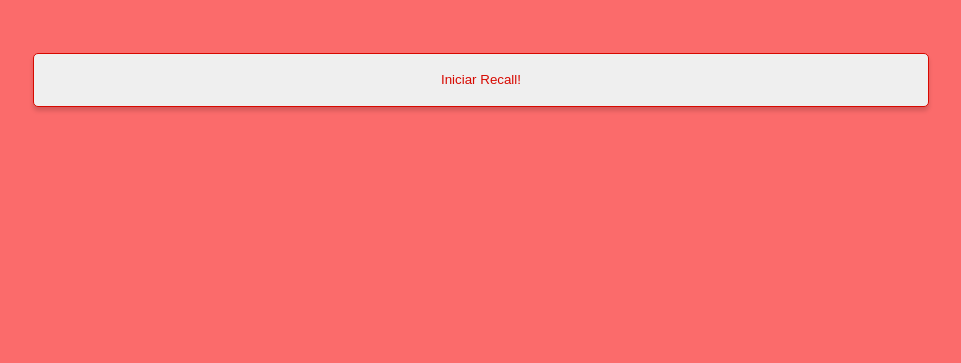
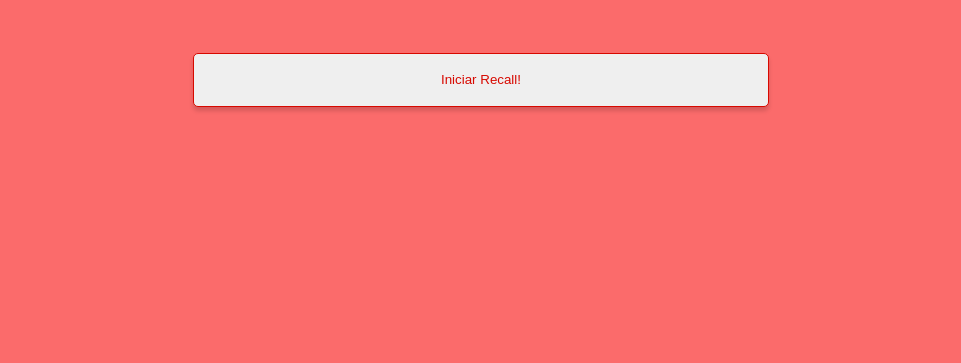
Before and after one commit to Rodolpho-Oliveira/projeto8-zaprecall, a React app: page / in a window 1280 px wide. Shown: the part 437-800 px from the top of the page, without its empty margins (159-1120 px from the left). Built offline with nearby package versions, Linux system fonts and the light colour scheme; a web font is replaced by a local one.

Commit message:
Desktop layout updated

```diff
--- a/public/styles/style.css
+++ b/public/styles/style.css
@@ -222,4 +222,8 @@ ion-icon {
     .question {
         width: 45vw;
     }
+
+    .start-button{
+        width: 45vw;
+    }
 }
```
